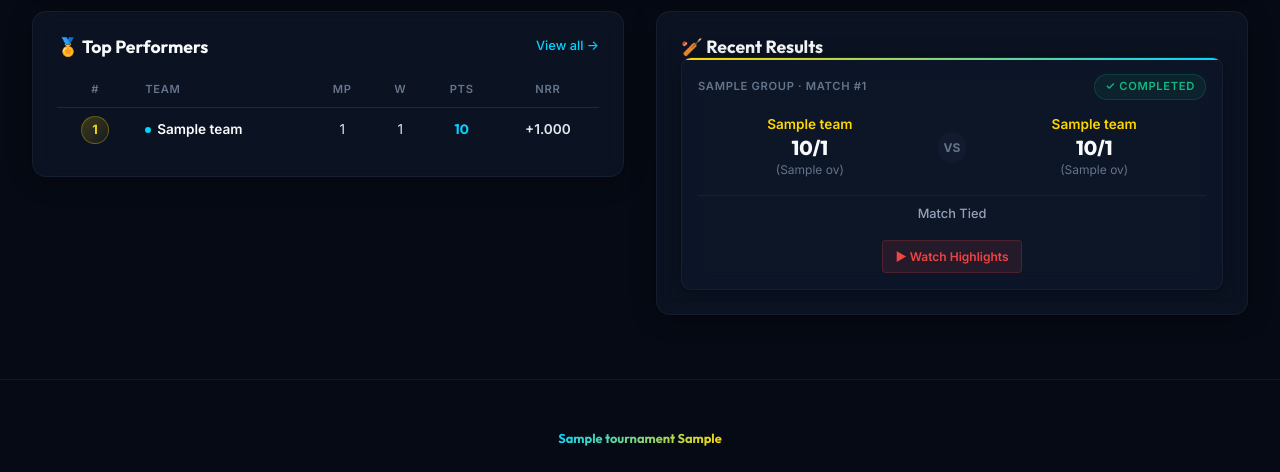
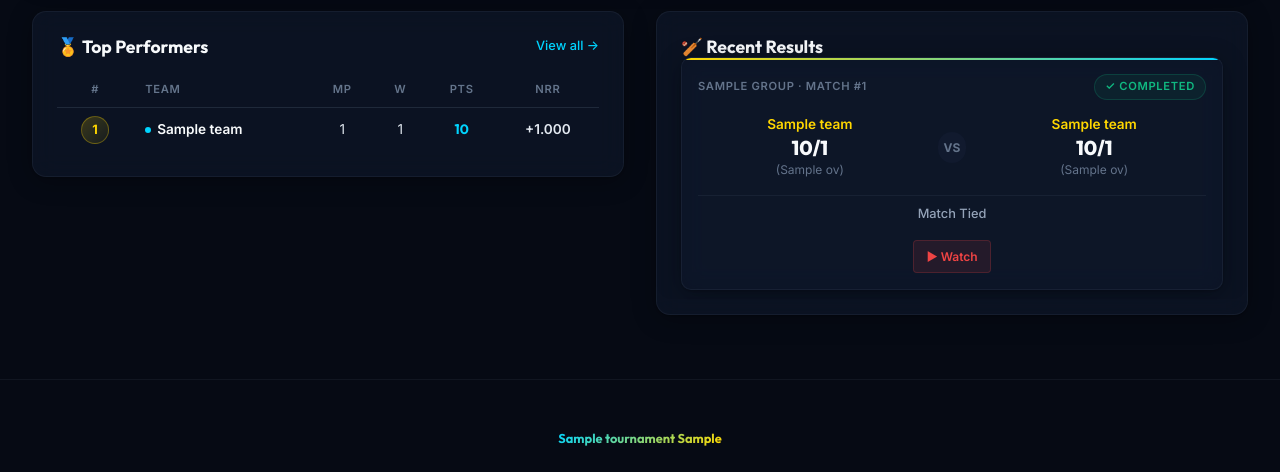
Before and after one commit to iamgroot001/tournament, a Django app: page / in a window 1280 px wide. Shown: the part 805-1277 px from the top of the page. Run offline with Django 5.2, Linux system fonts and the light colour scheme; tables that the repository leaves empty hold one stand-in row (values such as "Sample post").

Commit message:
chore: change button text to Watch

```diff
--- a/tournament/templates/tournament/partials/_match_card.html
+++ b/tournament/templates/tournament/partials/_match_card.html
@@ -38,7 +38,7 @@
     {% if match.video_url %}
     <div style="margin-top: 1rem; text-align: center;">
         <a href="{{ match.video_url }}" target="_blank" rel="noopener noreferrer" style="display: inline-flex; align-items: center; gap: 4px; padding: 6px 12px; background-color: rgba(239, 68, 68, 0.1); color: #ef4444; border: 1px solid rgba(239, 68, 68, 0.2); border-radius: 4px; font-size: 0.75rem; font-weight: 600; text-decoration: none; transition: background-color 0.2s;">
-            ▶ Watch Highlights
+            ▶ Watch
         </a>
     </div>
     {% endif %}
```
